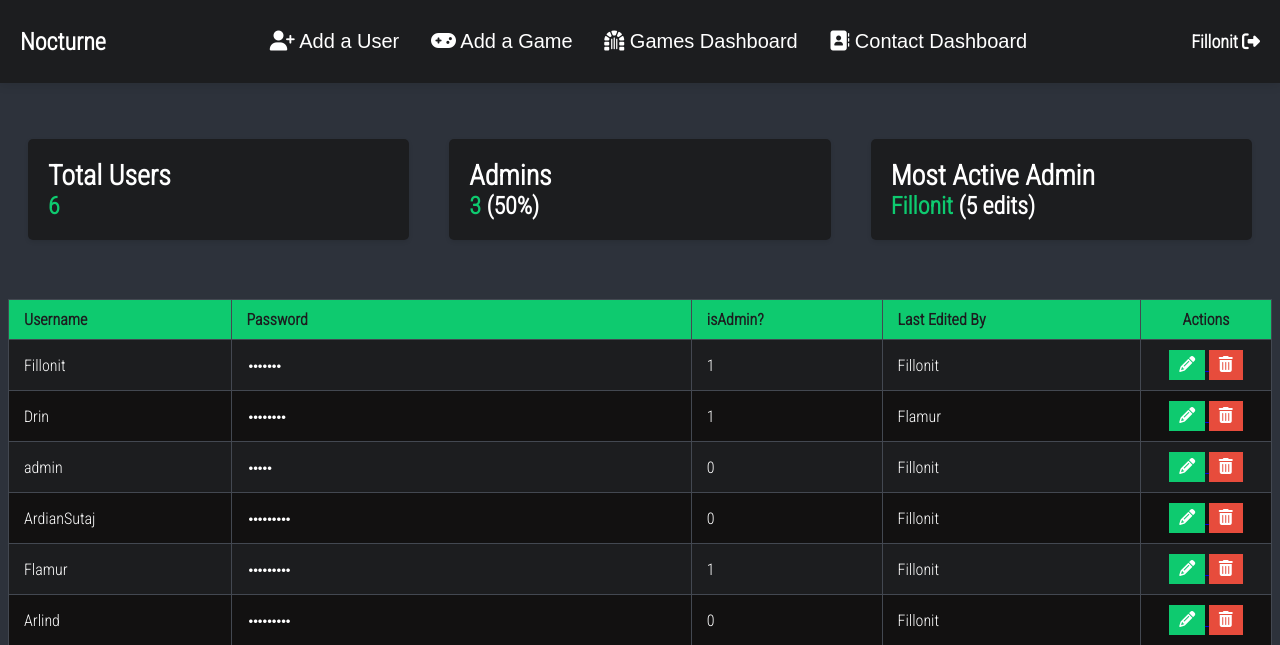
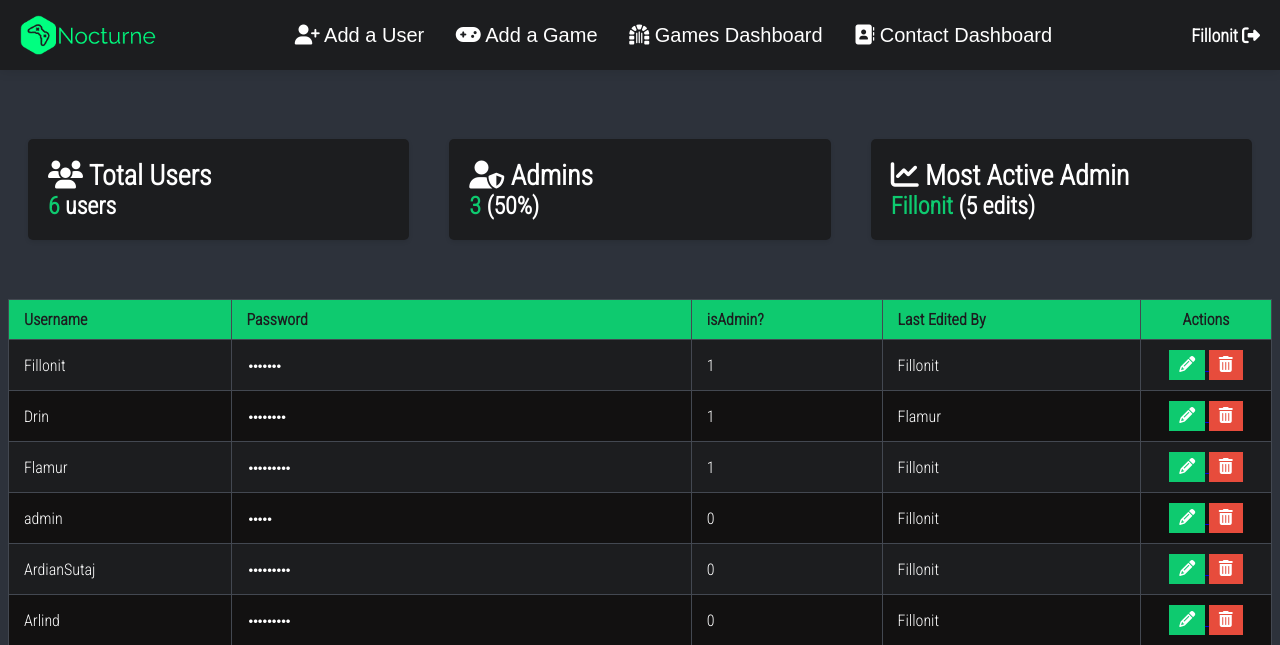
Before and after one commit to Fillonit/game-awards-final, a PHP site: page /api/admin/dashboard.php in a window 1280 px wide. Shown: the top 645 px of the page. Run offline with PHP 8.4, Linux system fonts and the light colour scheme; a user stored in the database is signed in; data comes from the database, SQL or seed files in the repository; some libraries are stand-ins or nearby versions.

Commit message:
small changes

```diff
--- a/api/admin/dashboard.php
+++ b/api/admin/dashboard.php
@@ -62,10 +62,11 @@ if ($_SESSION['isAdmin'] !== 1) {
 </head>
 
 <body>
-    <header>
-        <a href="/api/admin/dashboard.php">
+    <header style="height: 30px;">
+        <!-- <a href="/api/pages/index.php">
             <h2>Nocturne</h2>
-        </a>
+        </a> -->
+        <a href="/api/pages/index.php" class="logo"><img src="../../assets/img/noctlogo1.png" alt="Nocturne"></a>
         <center>
             <a href="addUser.php">
                 <button class="btn add-btn">
@@ -106,21 +107,21 @@ if ($_SESSION['isAdmin'] !== 1) {
     <br />
     <div class="card-container">
         <div class="card">
-            <h3>Total Users</h3>
+            <h3><i class="fa-solid fa-users"></i> Total Users </h3>
             <?php
-            echo "<p><span>$totalUsers</span></p>";
+            echo "<p><span>$totalUsers</span> users</p>";
             ?>
         </div>
 
         <div class="card">
-            <h3>Admins</h3>
+            <h3><i class="fa-solid fa-user-shield"></i> Admins </h3>
             <?php
             echo "<p><span>$totalAdmins</span> ($adminPercentage%)</p>";
             ?>
         </div>
 
         <div class="card">
-            <h3>Most Active Admin</h3>
+            <h3><i class="fa-solid fa-chart-line"></i> Most Active Admin </h3>
             <?php
             $mostActiveAdmin = $model->getMostActiveAdminUsers();
             echo "<p><span>" . $mostActiveAdmin['username'] . "</span> (" . $mostActiveAdmin['total_edits'] . " edits)</p>";
--- a/api/model/model.php
+++ b/api/model/model.php
@@ -45,7 +45,7 @@ class Model
     public function fetch()
     {
         $data = null;
-        $query = "SELECT * FROM users";
+        $query = "SELECT * FROM users ORDER BY isAdmin DESC";
         if ($sql = $this->conn->query($query)) {
             while ($row = mysqli_fetch_assoc($sql)) {
                 $data[] = $row;
--- a/api/pages/game.php
+++ b/api/pages/game.php
@@ -180,7 +180,7 @@ session_start();
     </main>
     <footer>
         <div class="footer-container">
-            <p>&copy; <?php echo date("Y"); ?> Noctus</p>
+            <p>&copy; <?php echo date("Y"); ?> Nocturne</p>
             <nav>
             <ul>
                 <li><a href="/api/pages/TOS.php">Terms of Use</a></li>
--- a/assets/css/dashboard.css
+++ b/assets/css/dashboard.css
@@ -167,12 +167,21 @@ tr:nth-child(odd) {
 .card p span {
     color: #0eca6f;
 }
+
 .card h3 {
     font-size: 28px;
     padding: 0;
     margin: 0;
 }
+
 #norez {
     color: white;
     font-size: 20px;
 }
+
+.logo,
+.logo img {
+    text-decoration: none;
+    color: #11f285;
+    height: 40px;
+}
```
Also changed, not shown: api/admin/contactDashboard.php (+4 -3 lines), api/admin/gameDashboard.php (+4 -3 lines).
